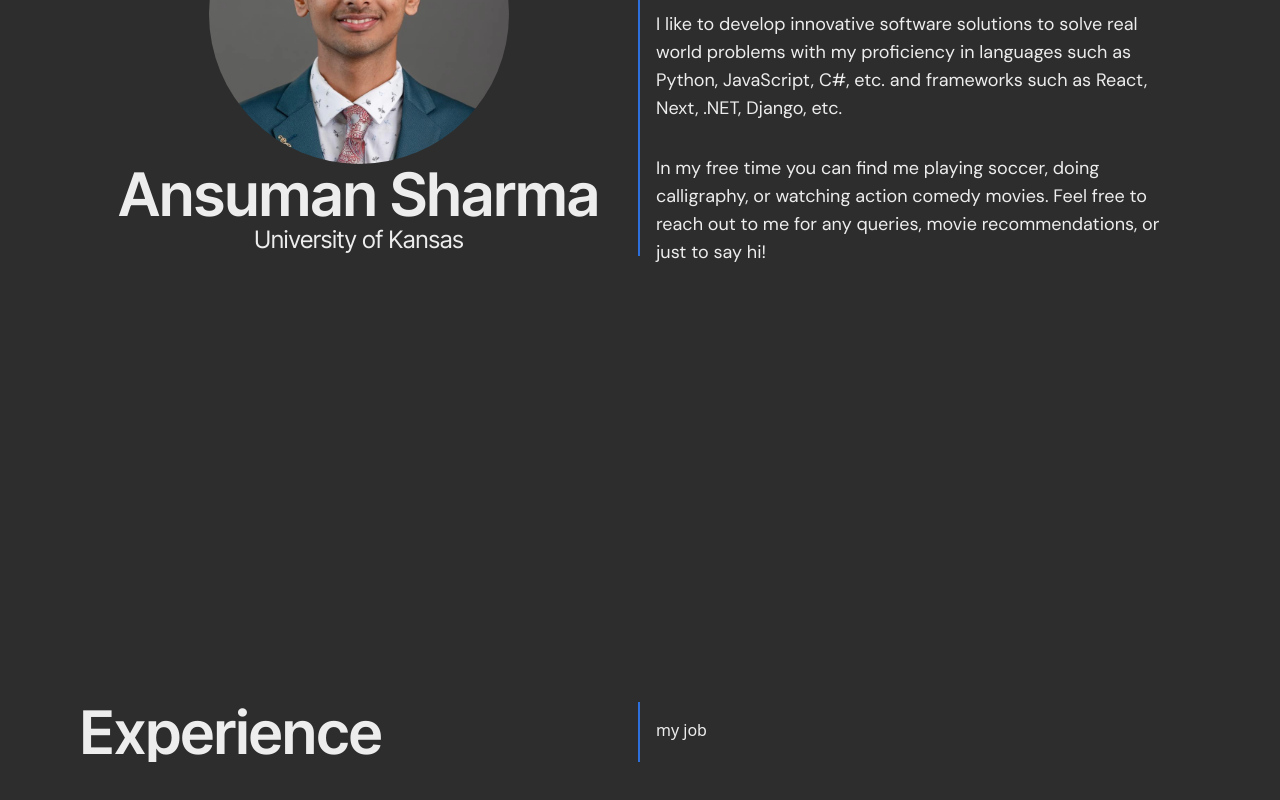
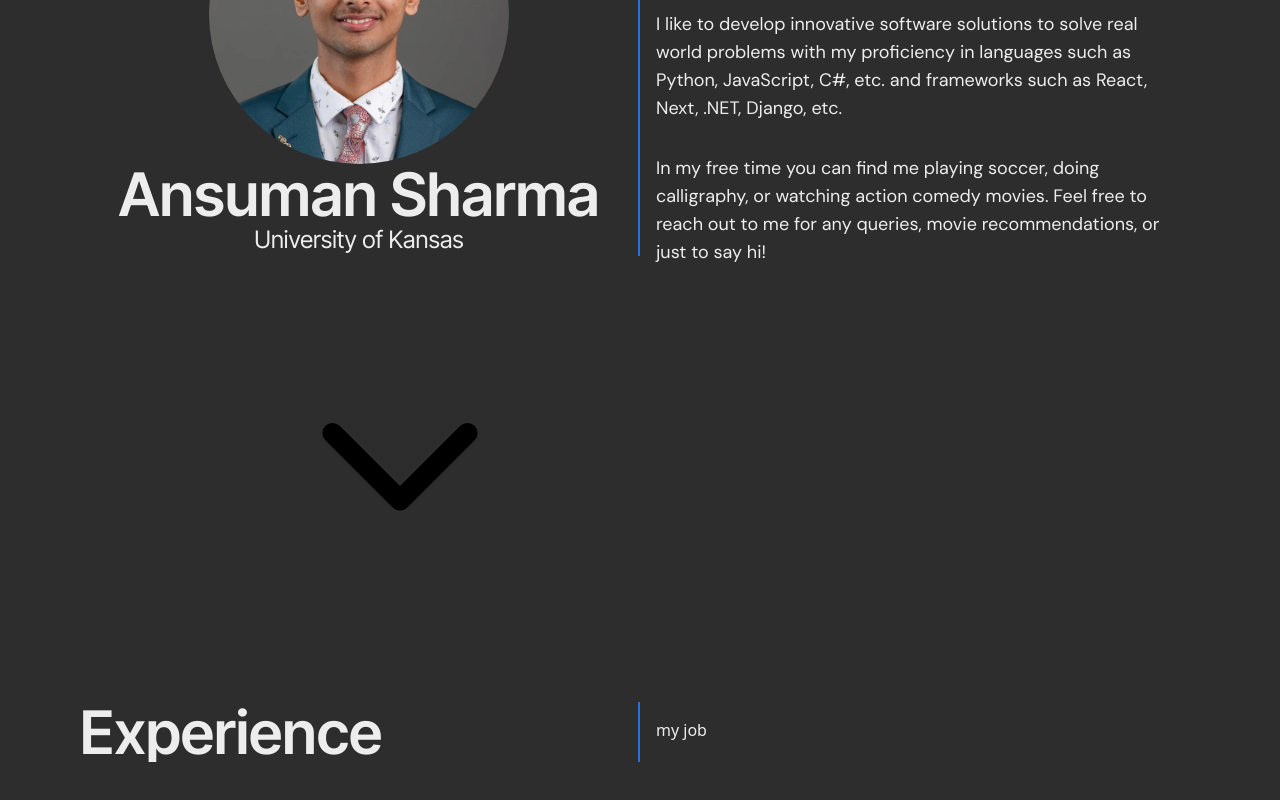
Before and after one commit to an-siuu-man/portfolio, a Next.js app in the folder portfolio/: page / in a window 1280 px wide. Shown: the part 394-1194 px from the top of the page. Built offline with nearby package versions, Linux system fonts and the light colour scheme.

Commit message:
down arrow

```diff
--- a/portfolio/src/app/components/About.js
+++ b/portfolio/src/app/components/About.js
@@ -1,6 +1,7 @@
 import photo from '../../../public/Photo.png';
 import Image from 'next/image';
 import { useEffect } from 'react';
+import DownArrowIcon from './DownArrow';
 
 export default function About () {
 
@@ -43,7 +44,7 @@ export default function About () {
     }, []);
 
     return (
-      <div className="flex justify-center items-start mt-[20vh] h-[100vh] overflow-x-hidden">
+      <div className="flex flex-col justify-center items-start mt-[20vh] h-[100vh] overflow-x-hidden">
         <div className="about transition duration-700 opacity-0 flex flex-row items-center justify-start px-20">
           <div className='left w-[50%] flex flex-col border-[transparent] border-r-[#2e70db] border-r-2 transition duration-700 translate-y-[200px] items-center justify-start'>
             <div className="photo-container">
@@ -71,7 +72,9 @@ export default function About () {
               In my free time you can find me playing soccer, doing calligraphy, or watching action comedy movies. Feel free to reach out to me for any queries, movie recommendations, or just to say hi!
             </p>
           </div>
+          {/* <DownArrowIcon /> */}
         </div>
+        <DownArrowIcon />
       </div>
     );
 }
--- /dev/null
+++ b/portfolio/src/app/components/DownArrow.js
@@ -0,0 +1,9 @@
+import React from 'react';
+
+const DownArrowIcon = () => (
+    <svg width="800px" height="800px" viewBox="0 0 24 24" fill="none" xmlns="http://www.w3.org/2000/svg">
+        <path d="M7 10L12 15L17 10" stroke="#000000" strokeWidth="1.5" strokeLinecap="round" strokeLinejoin="round"/>
+    </svg>
+);
+
+export default DownArrowIcon;
```
